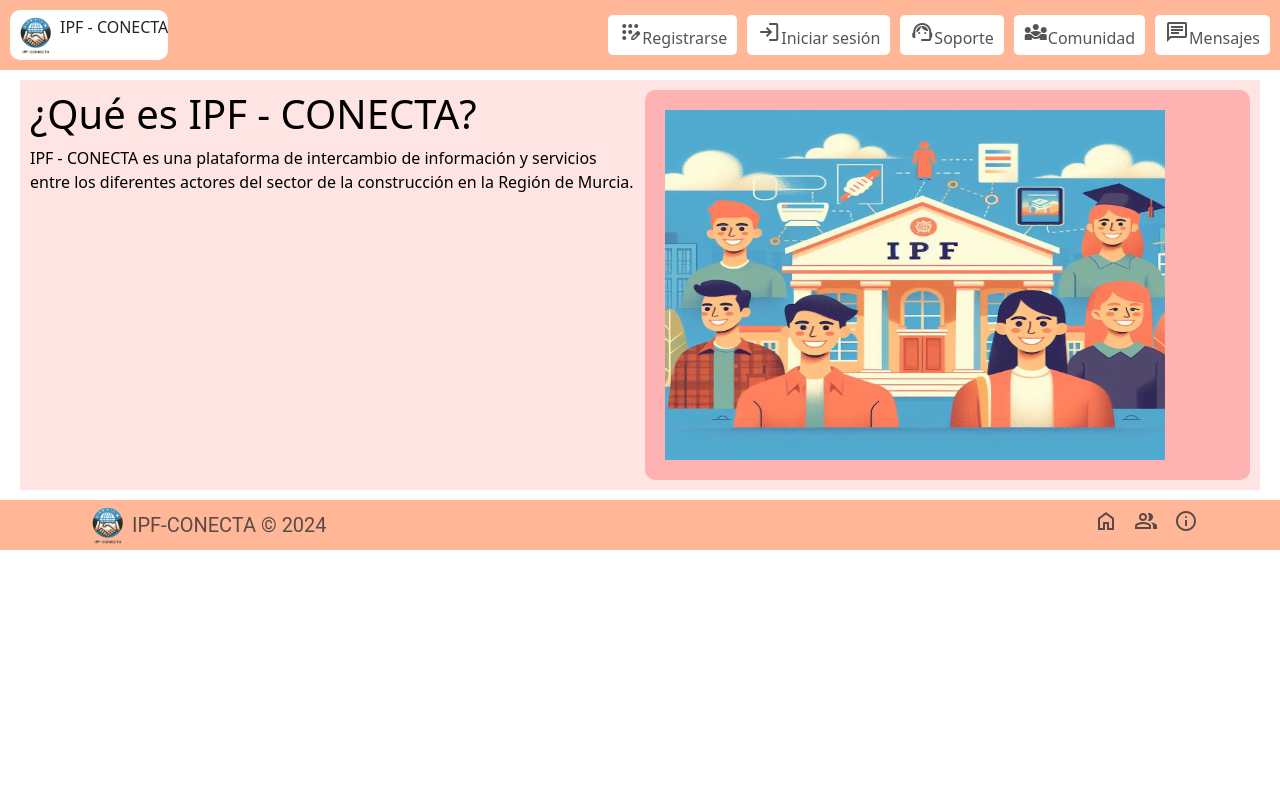
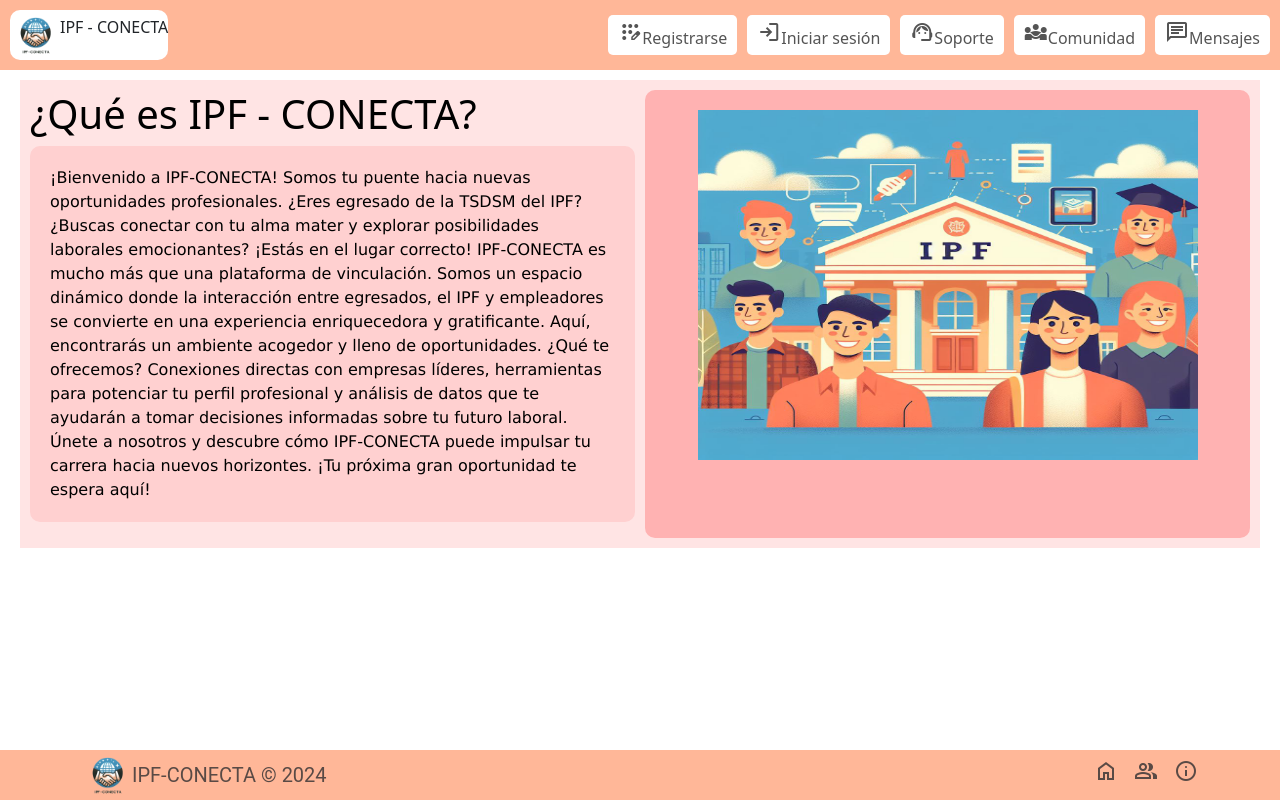
Before and after one commit to IPF-CONECTA/IPF-CONECTA, a React (Vite) app in the folder client/: page / in a window 1280 px wide. Built offline with nearby package versions, Linux system fonts and the light colour scheme.

Commit message:
Más diseño

```diff
--- a/client/public/footer.css
+++ b/client/public/footer.css
@@ -1,12 +1,15 @@
 .FinPag {
   background-color: #ffb798;
-    color:black;
+  color: black;
   text-align: center;
   font-size: 20px;
-    font-family: 'Roboto', sans-serif;
+  font-family: "Roboto", sans-serif;
   width: 100%;
   height: 50px;
   display: flex;
   justify-content: center;
   align-items: center;
+  position: fixed;
+  bottom: 0;
+  width: 100%;
 }
--- a/client/public/main.css
+++ b/client/public/main.css
@@ -13,8 +13,17 @@
 
 .Hijo {
     display: grid;
-    grid-template-columns: 1fr 1fr;
+    justify-content: center;
     background-color: #ffb2b2;
     padding: 20px;
     border-radius: 10px;
 }
+
+.bienvenida {
+    display: grid;
+    font-family:Verdana, Geneva, Tahoma, sans-serif;
+    grid-template-columns: 1fr;
+    background-color: #ffd0d0;
+    padding: 20px;
+    border-radius: 10px;
+}
--- a/client/src/pages/Main.jsx
+++ b/client/src/pages/Main.jsx
@@ -7,14 +7,26 @@ export const Menu = () => {
       <div className="Padre">
         <div>
           <h1>¿Qué es IPF - CONECTA?</h1>
-          <p>
-            IPF - CONECTA es una plataforma de intercambio de información y
-            servicios entre los diferentes actores del sector de la construcción
-            en la Región de Murcia.
+          <p className="bienvenida">
+            ¡Bienvenido a IPF-CONECTA! Somos tu puente hacia nuevas
+            oportunidades profesionales. ¿Eres egresado de la TSDSM del IPF?
+            ¿Buscas conectar con tu alma mater y explorar posibilidades
+            laborales emocionantes? ¡Estás en el lugar correcto! IPF-CONECTA es
+            mucho más que una plataforma de vinculación. Somos un espacio
+            dinámico donde la interacción entre egresados, el IPF y empleadores
+            se convierte en una experiencia enriquecedora y gratificante. Aquí,
+            encontrarás un ambiente acogedor y lleno de oportunidades. ¿Qué te
+            ofrecemos? Conexiones directas con empresas líderes, herramientas
+            para potenciar tu perfil profesional y análisis de datos que te
+            ayudarán a tomar decisiones informadas sobre tu futuro laboral.
+            Únete a nosotros y descubre cómo IPF-CONECTA puede impulsar tu
+            carrera hacia nuevos horizontes. ¡Tu próxima gran oportunidad te
+            espera aquí!
           </p>
         </div>
         <div className="Hijo">
           <img
+            className="ipf"
             src="../../public/ipf conecta.jpg"
             width="500px"
             height="350px"
```
Lines whose indentation alone changed are shown as unchanged.
